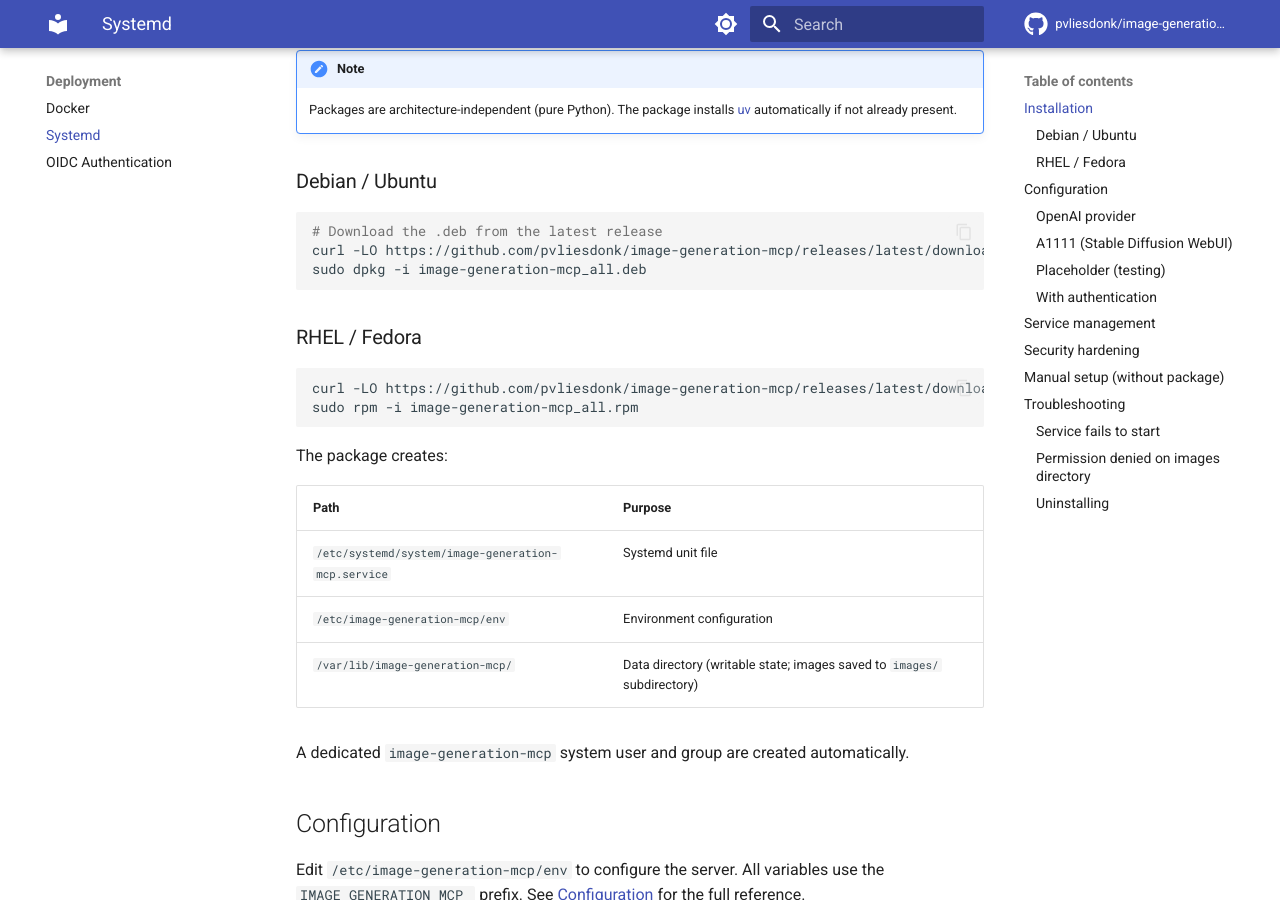
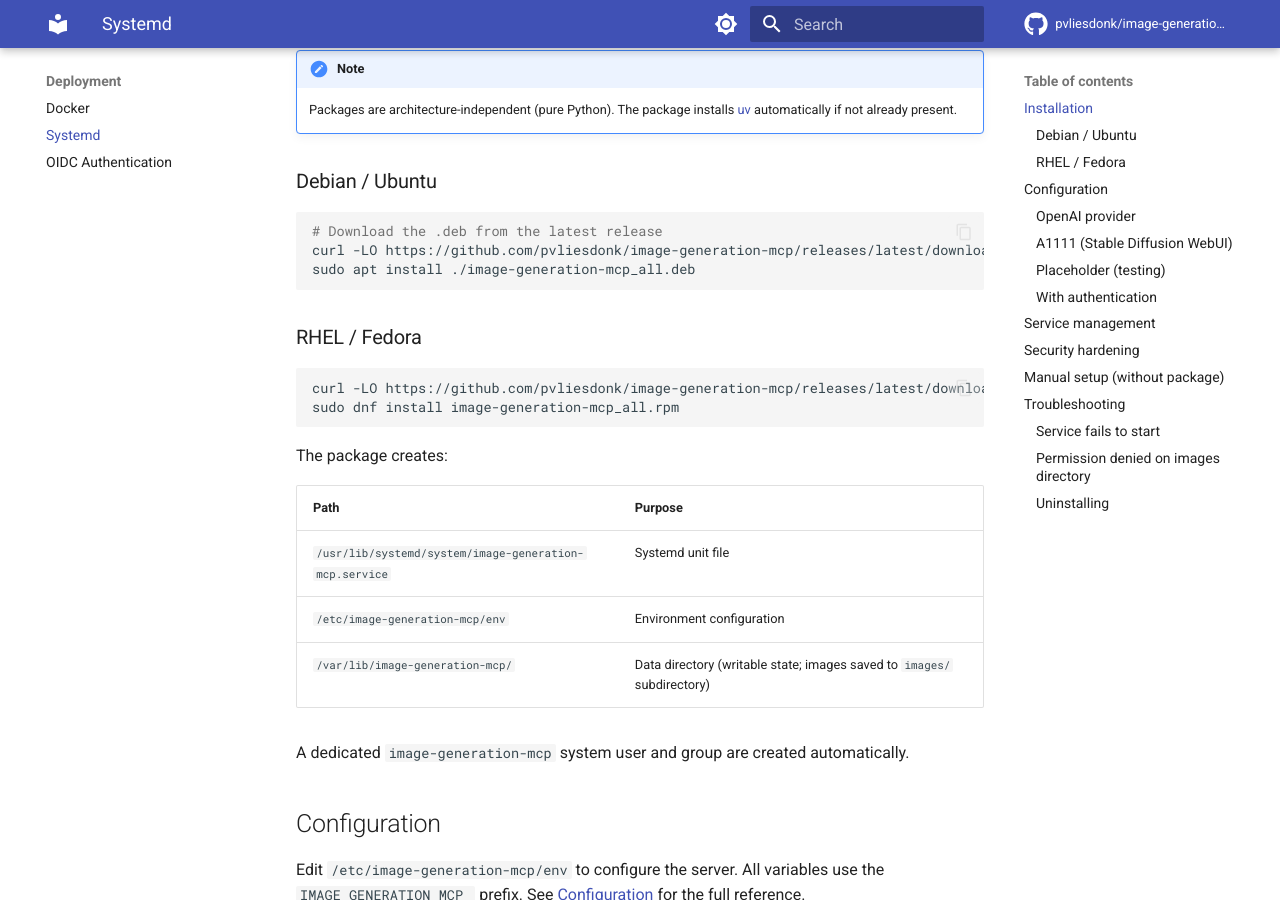
Before and after one commit to pvliesdonk/image-generation-mcp, an MkDocs documentation site: the page built from docs/deployment/systemd.md, in a window 1280 px wide and 900 px high, scrolled down 298 px. Built offline with MkDocs 1.6.1 and Material for MkDocs 9.7.7, drawn with Linux system fonts in a browser that asks for light colours; comment, search, counter and statistics services are not loaded; some of the changed text lies outside the part shown.

Commit message:
fix: address round 2 review comments on systemd docs
- Use apt/dnf instead of dpkg/rpm for install commands
- Update service file path to /usr/lib/systemd/system per FHS
- Use apt/dnf remove instead of dpkg -r/rpm -e for uninstall
- Add groupdel to manual cleanup instructions

Co-Authored-By: Claude Opus 4.6 <noreply@anthropic.com>

````diff
--- a/docs/deployment/systemd.md
+++ b/docs/deployment/systemd.md
@@ -12,21 +12,21 @@ Run image-generation-mcp as a native Linux service using the `.deb` or `.rpm` pa
 ```bash
 # Download the .deb from the latest release
 curl -LO https://github.com/pvliesdonk/image-generation-mcp/releases/latest/download/image-generation-mcp_all.deb
-sudo dpkg -i image-generation-mcp_all.deb
+sudo apt install ./image-generation-mcp_all.deb
 ```
 
 ### RHEL / Fedora
 
 ```bash
 curl -LO https://github.com/pvliesdonk/image-generation-mcp/releases/latest/download/image-generation-mcp_all.rpm
-sudo rpm -i image-generation-mcp_all.rpm
+sudo dnf install image-generation-mcp_all.rpm
 ```
 
 The package creates:
 
 | Path | Purpose |
 |------|---------|
-| `/etc/systemd/system/image-generation-mcp.service` | Systemd unit file |
+| `/usr/lib/systemd/system/image-generation-mcp.service` | Systemd unit file |
 | `/etc/image-generation-mcp/env` | Environment configuration |
 | `/var/lib/image-generation-mcp/` | Data directory (writable state; images saved to `images/` subdirectory) |
 
@@ -140,7 +140,7 @@ sudo install -d -o image-generation-mcp -g image-generation-mcp -m 0750 \
 sudo install -d -m 0750 /etc/image-generation-mcp
 
 # 4. Download service file and env template
-sudo curl -o /etc/systemd/system/image-generation-mcp.service \
+sudo curl -o /usr/lib/systemd/system/image-generation-mcp.service \
     https://raw.githubusercontent.com/pvliesdonk/image-generation-mcp/main/packaging/image-generation-mcp.service
 sudo curl -o /etc/image-generation-mcp/env \
     https://raw.githubusercontent.com/pvliesdonk/image-generation-mcp/main/packaging/env.example
@@ -186,10 +186,10 @@ sudo chown -R image-generation-mcp:image-generation-mcp /var/lib/image-generatio
 
 ```bash
 # Debian / Ubuntu
-sudo dpkg -r image-generation-mcp
+sudo apt remove image-generation-mcp
 
 # RHEL / Fedora
-sudo rpm -e image-generation-mcp
+sudo dnf remove image-generation-mcp
 ```
 
 The package stops and disables the service automatically. It does **not** remove the system user or data directory -- delete those manually if desired:
````
Also changed, not shown: other parts of docs/deployment/systemd.md (+1 -0 lines).
